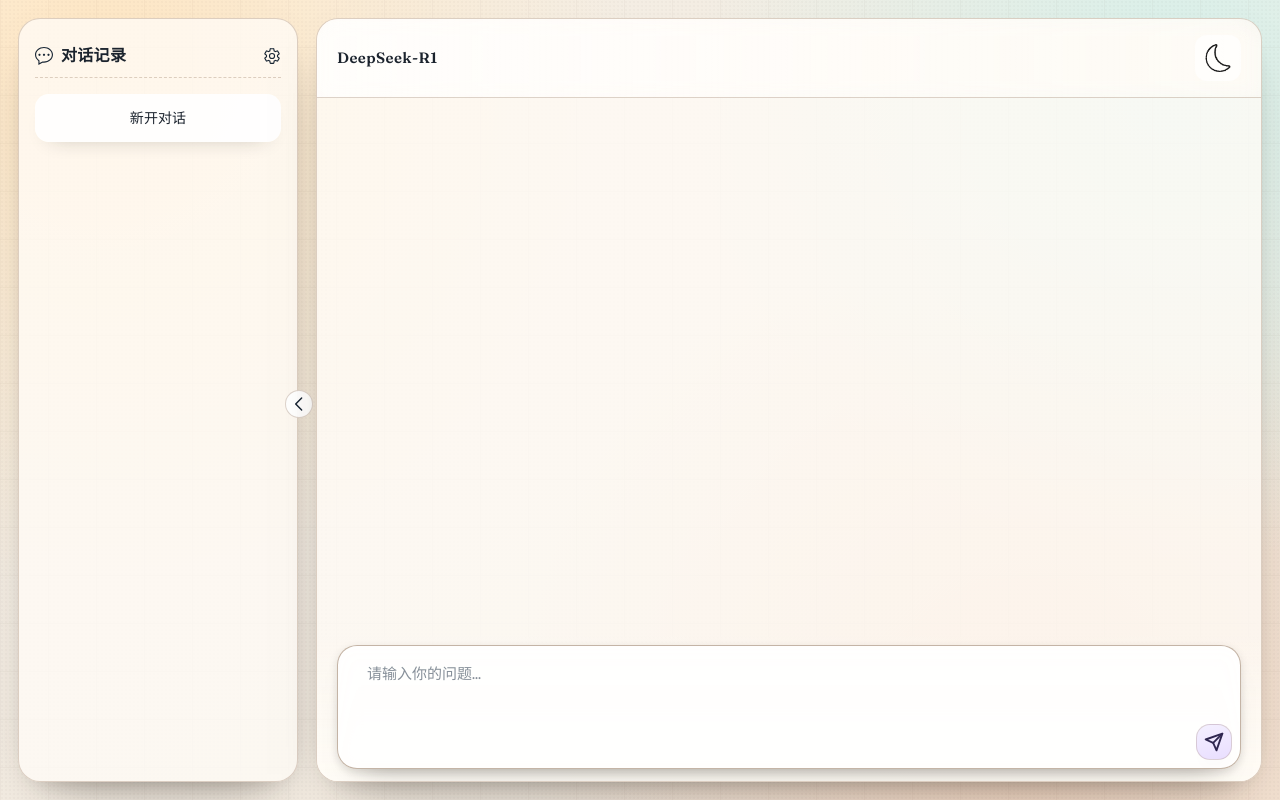
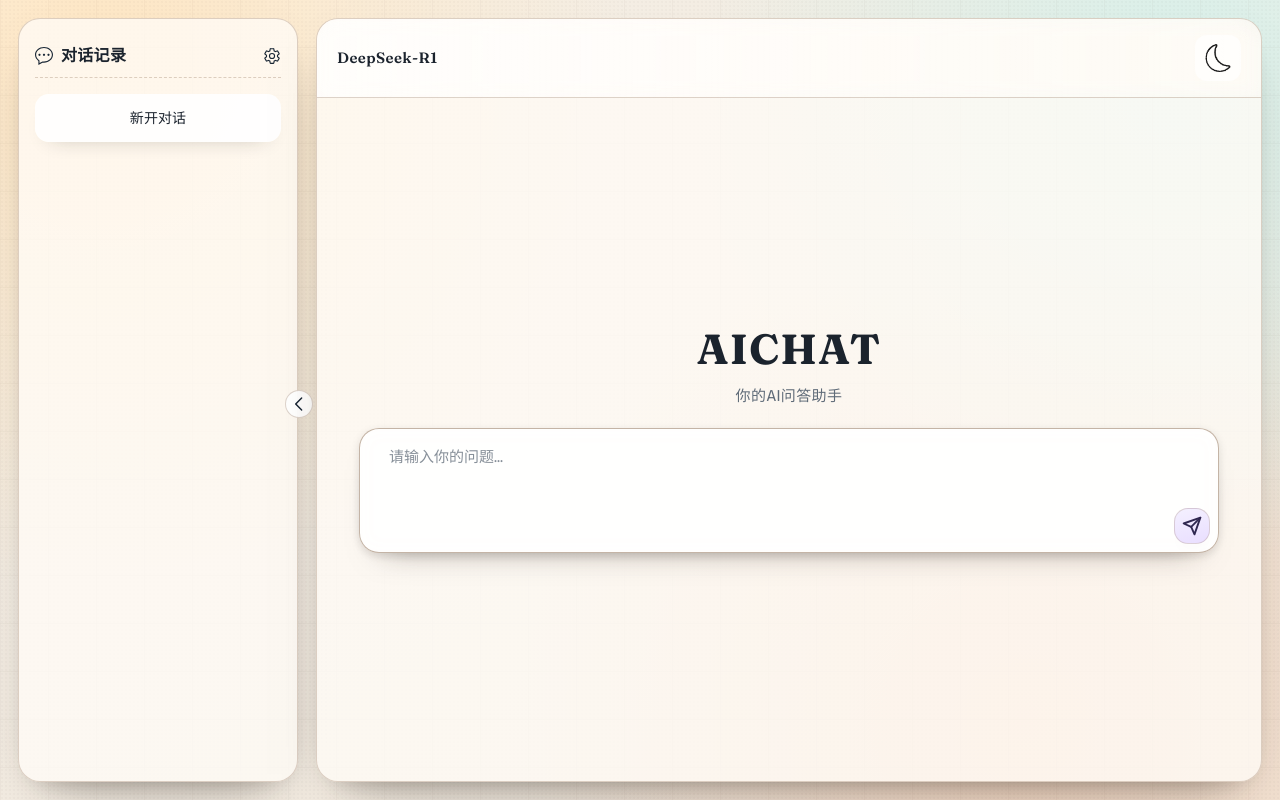
Before and after one commit to ljt1024/AI-CHAT, a React (Vite) app: page /ai in a window 1280 px wide. Built offline with nearby package versions, Linux system fonts and the light colour scheme.

Commit message:
fix:未选中会话输入框居中显示

```diff
--- a/src/views/Chat/index.tsx
+++ b/src/views/Chat/index.tsx
@@ -8,7 +8,7 @@
 import ArrowDownIcon from '@/assets/arrowDown.svg?react';
 import { MessagePopProvider } from '@/components/MessagePop'
 import { useChat, useChatDispatch } from '@/context/ChatContext';
-import { newChat, storageMessages, removeLastAssistantMessage, Message } from '@/utils/localMessages'
+import { newChat, storageMessages, removeLastAssistantMessage, Message, getSelectId } from '@/utils/localMessages'
 
 import './chat.css';
 
@@ -44,6 +44,8 @@
   const { messages } = useChat()
   const dispatch = useChatDispatch()
   const isNewConversation = messages.length === 0 && localStorage.getItem('isNewCov') === 'true'
+  const hasSelectedConversation = Boolean(getSelectId())
+  const isWelcomeConversation = messages.length === 0 && (isNewConversation || !hasSelectedConversation)
 
   const handleInputChange = (value: string) => {
     setInputText(value);
@@ -290,7 +292,7 @@
         <div className='messages-content'>
           <ChatHeaderOperate isShowShare={isShowShare} onCancelShare={setIsShowShare} />
           <div className='messages-scollWrap' ref={messagesRef}>
-            {isNewConversation ? (
+            {isWelcomeConversation ? (
               <div className="new-conversation-panel">
                 <h1 className="new-conversation-title">AICHAT</h1>
                 <p className="new-conversation-subtitle">你的AI问答助手</p>
@@ -331,7 +333,7 @@
             isShowShare && <Share targetElement={shareTargetElement} setIsShowShare={setIsShowShare}/>
           }
 
-          {!isNewConversation && (
+          {!isWelcomeConversation && (
             <ChatInputControl
               inputText={inputText}
               isLoading={isLoading}
```
